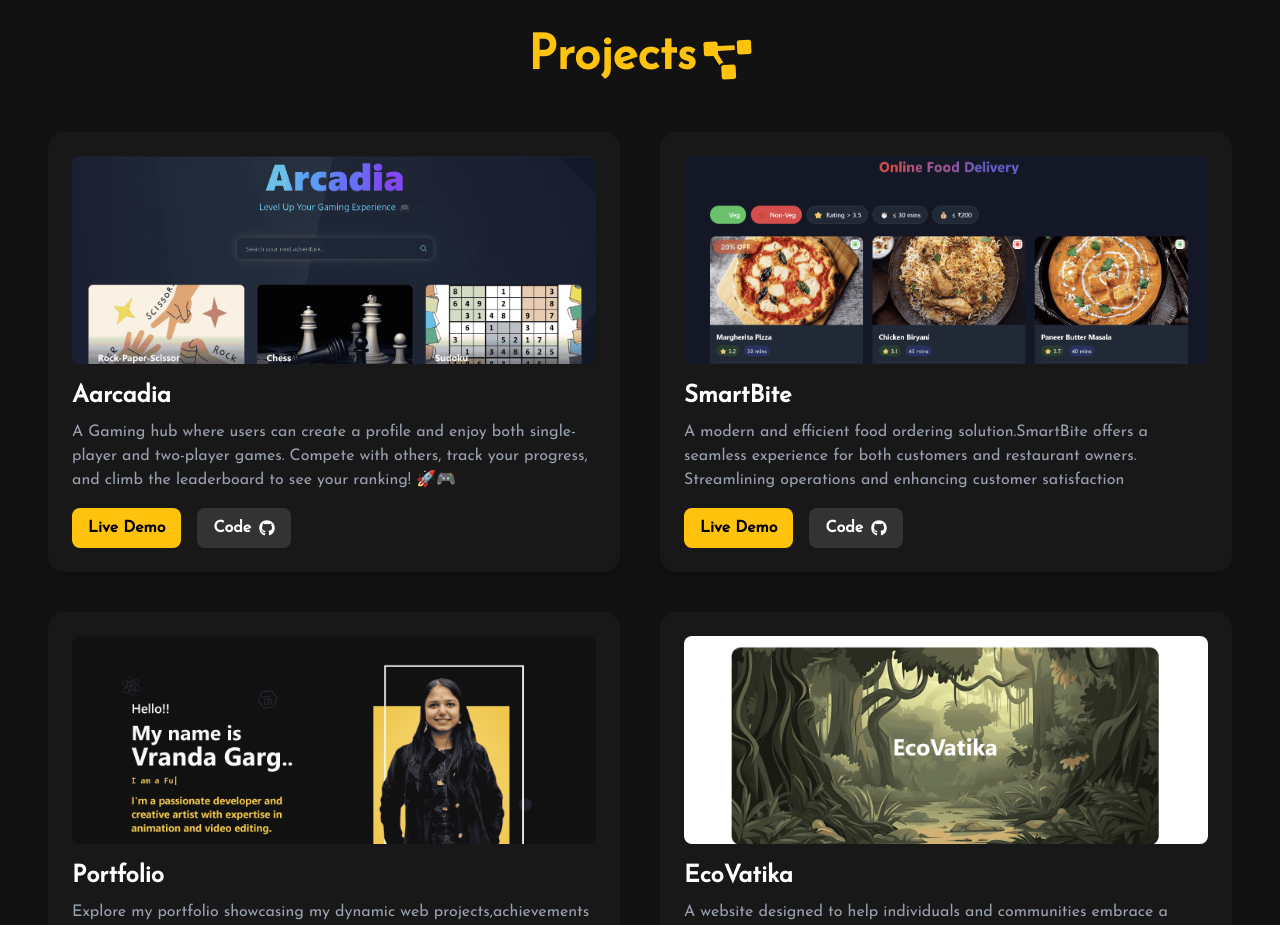
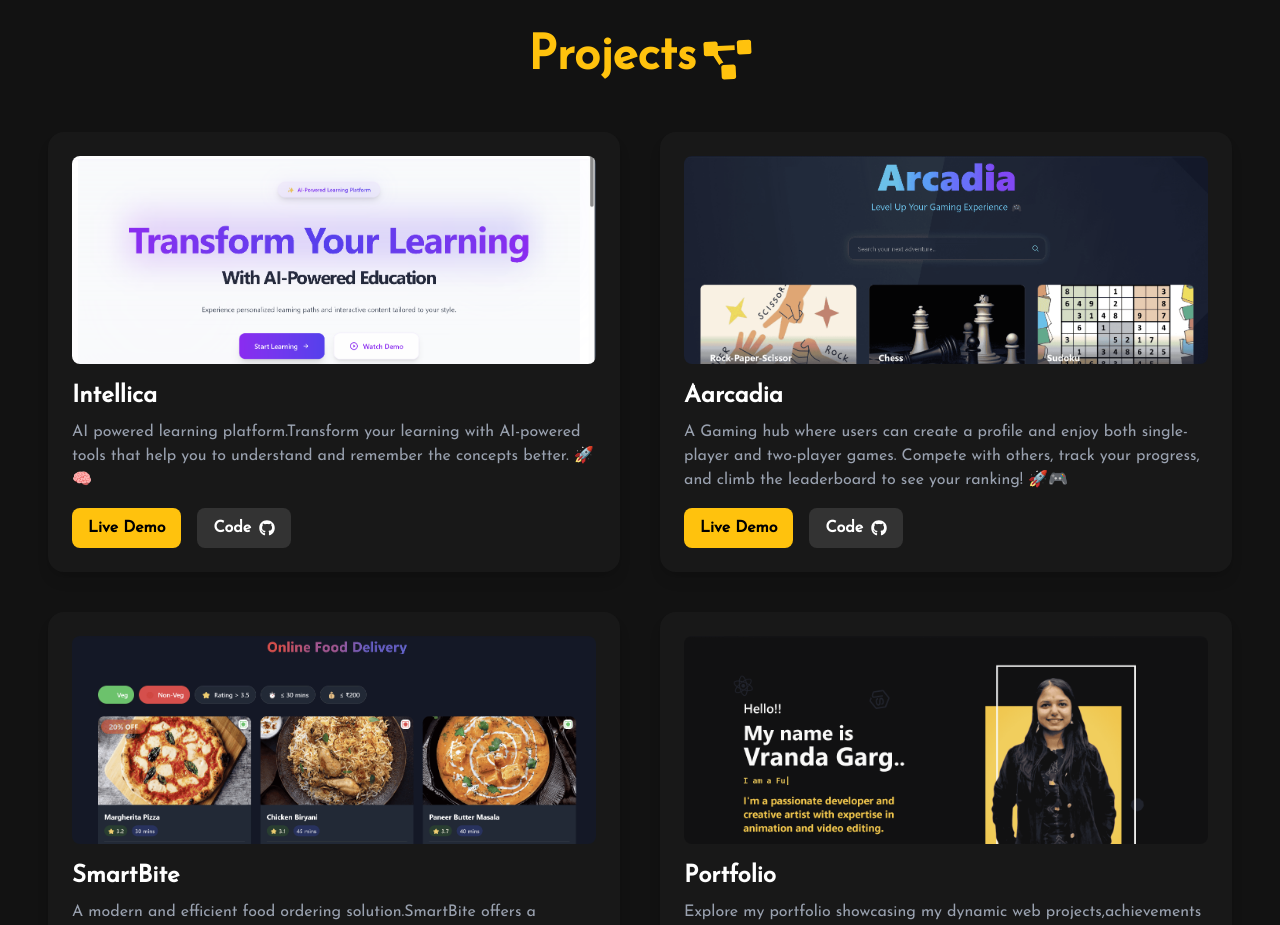
Before and after one commit to VrandaaGarg/Portfolio, a React (Vite) app: page / in a window 1280 px wide. Shown: the part 1820-2745 px from the top of the page. Built offline with nearby package versions, Linux system fonts and the light colour scheme; no server answers.

Commit message:
Intellica added

```diff
--- a/src/Components/Projects.jsx
+++ b/src/Components/Projects.jsx
@@ -5,6 +5,14 @@ import { FaProjectDiagram } from "react-icons/fa";
 import LazyImage from "./LazyImage";
 
 const projects = [
+  {
+    name: "Intellica",
+    image: "/Intellica.png",
+    liveDemo: "https://intellica.ayush-sharma.in/",
+    codeUrl: "https://github.com/CyberBoyAyush/intellica",
+    description:
+      "AI powered learning platform.Transform your learning with AI-powered tools that help you to understand and remember the concepts better. 🚀🧠",
+  },
   {
     name: "Aarcadia",
     image: "/aarcadia.png",
```
Also changed, not shown: public/Intellica.png (added).
